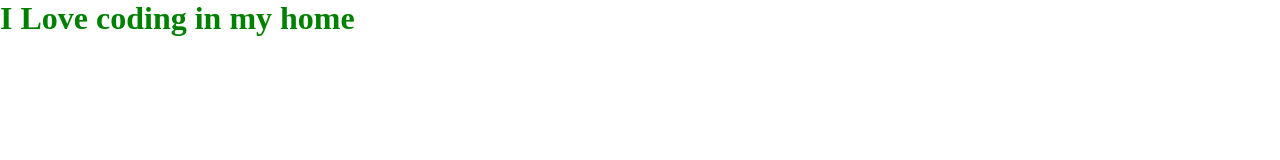
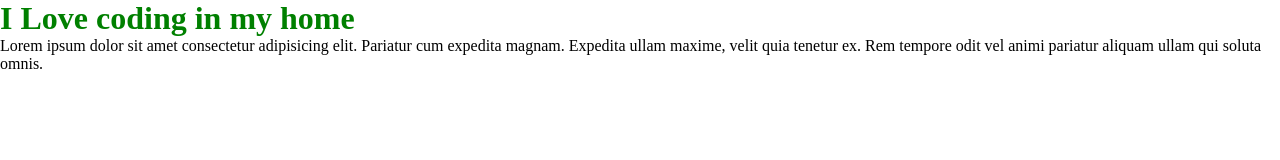
Before and after one commit to eknerph/teste-vscode-casa, a plain HTML site: page index.html in a window 1280 px wide. Drawn offline with Linux system fonts and the light colour scheme.

Commit message:
add lorem

```diff
--- a/index.html
+++ b/index.html
@@ -11,5 +11,10 @@
 </head>
 <body>
   <h1>I Love coding in my home</h1>
+  <p>Lorem ipsum dolor sit amet consectetur adipisicing
+    elit. Pariatur cum expedita magnam. Expedita ullam
+    maxime, velit quia tenetur ex. Rem tempore
+    odit vel animi pariatur aliquam ullam qui soluta
+    omnis.</p>
 </body>
 </html>
```
